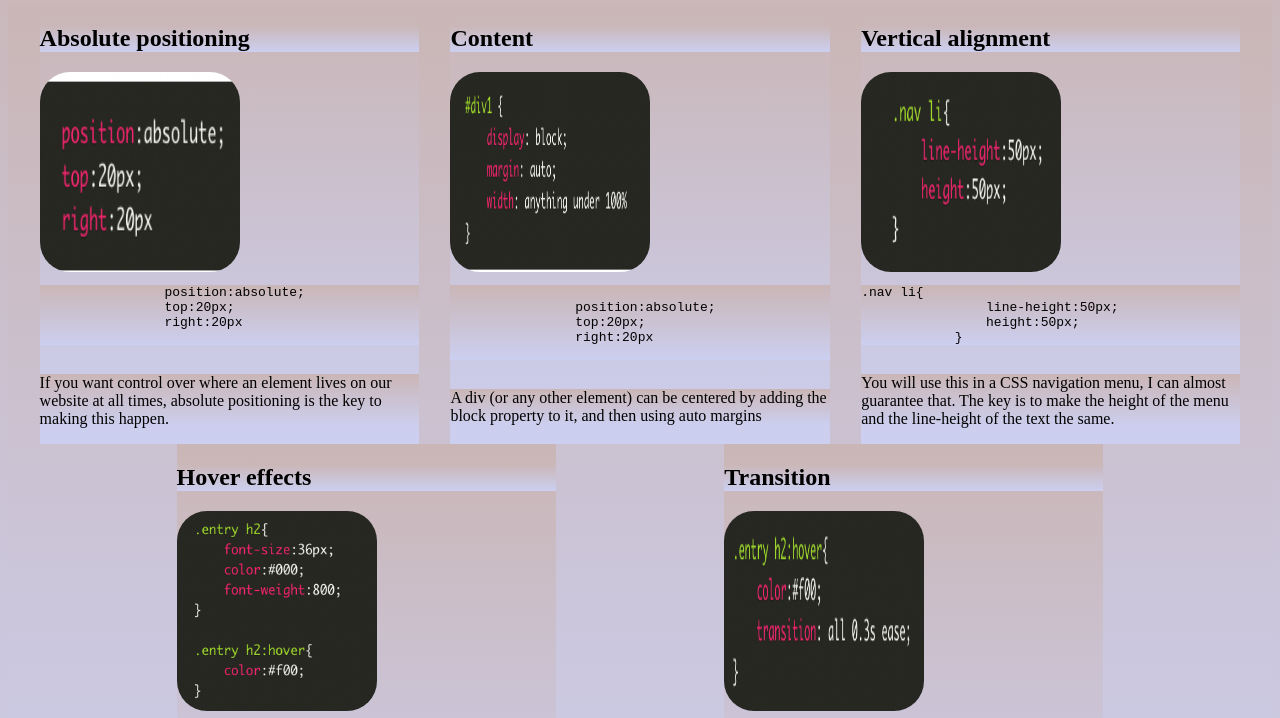
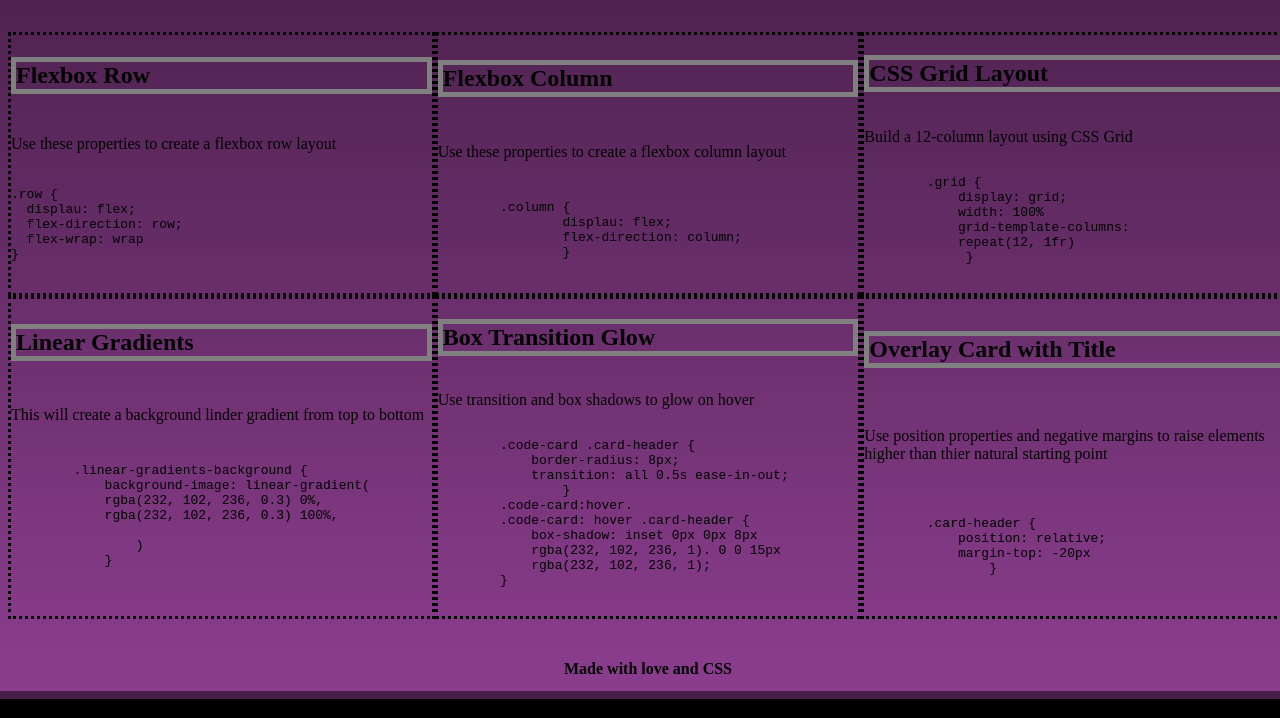
Before and after one commit to imanmansour86/css-cheatsheet, a plain HTML site: page index.html in a window 1280 px wide. Shown: the part 109-827 px from the top of the page. Drawn offline with Linux system fonts and the light colour scheme.

Commit message:
fixing the design and layout

```diff
--- a/css/style.css
+++ b/css/style.css
@@ -1,29 +1,35 @@
-*{
-    background: linear-gradient(#cab6b6, #cccff0);
+html {
+  height: 100%;
+  width: 100%;
+  color: black;
 }
 
-img {
-    width: 200px;
-    height: 200px;
-    border-radius: 30px;
+body {
+  background-image: linear-gradient(
+    rgba(232, 102, 236, 0.3) 0%,
+    rgba(232, 102, 236, 0.6) 100%
+  );
+
+  background-color: black;
+  height: 100%;
+  width: 100%;
+  display: flex;
+  flex-direction: column;
+  justify-content: space-between;
 }
-
-main{
-    display: flex;
-    flex-wrap: wrap;
-    flex-direction: row;
-    justify-content: space-evenly;
-
+/* Display a grid with 12 columns */
+main {
+  display: grid;
+  grid-template-columns: repeat(3, 1fr);
 }
 
 section {
   display: flex;
-    flex-wrap: wrap;
   flex-direction: column;
-    flex: 0 0 30%;
+  justify-content: space-around;
 }
 
-footer{
+footer {
   text-align: center;
 }
 
@@ -31,15 +37,26 @@ header {
   text-align: center;
 }
 
-@media screen and (min-width: 992px) {
-    main {
-      flex-direction: row;
+pre {
+  text-align: left;
+  user-select: all;
 }
 
+h2 {
+  border: 5px solid gray;
+}
 
+section {
+  border-style: dotted;
+}
+@media screen and (min-width: 768px) and (max-width: 992px) {
+  main {
+    grid-template-columns: repeat(2, 1fr);
+  }
+}
 
 @media screen and (max-width: 768px) {
-            section,
   main {
-              flex-direction: column;
+    grid-template-columns: repeat(1, 1fr);
   }
+}
--- a/index.html
+++ b/index.html
@@ -1,81 +1,111 @@
 <!DOCTYPE html>
 <html lang="en">
   <head>
-    <meta charset="UTF-8">
-    <meta http-equiv="X-UA-Compatible" content="IE=edge">
-    <meta name="viewport" content="width=device-width, initial-scale=1.0">
-    <link rel="stylesheet" href="./css/style.css">
+    <meta charset="UTF-8" />
+    <meta http-equiv="X-UA-Compatible" content="IE=edge" />
+    <meta name="viewport" content="width=device-width, initial-scale=1.0" />
+    <link rel="stylesheet" href="./css/style.css" />
     <title>Document</title>
-
+  </head>
+  <body>
     <header>
       <h1>CSS CheatSheet</h1>
-        <p>Cascading Style Sheets is a style sheet language used for describing the presentation of a document written in a markup language such as HTML.</p>
+      <p>
+        Cascading Style Sheets is a style sheet language used for describing the
+        presentation of a document written in a markup language such as HTML.
+      </p>
     </header>
 
     <main>
       <section>
-            <h2>Absolute positioning</h2>
-            <img src="./assets/Absolute positioning.png" alt="Absolute positioning">
+        <h2>Flexbox Row</h2>
+        <p>Use these properties to create a flexbox row layout</p>
         <pre>
-                position:absolute;
-                top:20px;
-                right:20px
-            </pre>
-            <p>If you want control over where an element lives on our website at all times, absolute positioning is the key to making this happen.</p>
+.row {
+  displau: flex;
+  flex-direction: row;
+  flex-wrap: wrap
+}
+            </pre
+        >
       </section>
 
       <section>
-            <h2>Content</h2>
-            <img src="./assets/content.png" alt="content">
+        <h2>Flexbox Column</h2>
+        <p>Use these properties to create a flexbox column layout</p>
         <pre>
-                position:absolute;
-                top:20px;
-                right:20px
-            </pre>
-            <p>A div (or any other element) can be centered by adding the block property to it, and then using auto margins</p>
+        .column {
+                displau: flex;
+                flex-direction: column;
+                }
+            </pre
+        >
       </section>
 
       <section>
-            <h2>Vertical alignment</h2>
-            <img src="./assets/vertical alignment.png" alt="vertical alignment">
-            <pre>.nav li{
-                line-height:50px;
-                height:50px;
-            }</pre>
-            <p>You will use this in a CSS navigation menu, I can almost guarantee that. The key is to make the height of the menu and the line-height of the text the same.</p>
+        <h2>CSS Grid Layout</h2>
+        <p>Build a 12-column layout using CSS Grid</p>
+        <pre>
+        .grid {
+            display: grid;
+            width: 100%
+            grid-template-columns:
+            repeat(12, 1fr)
+             }
+          </pre
+        >
       </section>
 
       <section>
-        <h2>Hover effects</h2>
-        <img src="./assets/hover.png">
-        <pre>.entry h2{
-            font-size:36px;
-            color:#000;
-            font-weight:800;
+        <h2>Linear Gradients</h2>
+        <p>This will create a background linder gradient from top to bottom</p>
+        <pre>
+        .linear-gradients-background {
+            background-image: linear-gradient(
+            rgba(232, 102, 236, 0.3) 0%,
+            rgba(232, 102, 236, 0.3) 100%,
+
+                )
             }
 
-        .entry h2:hover{
-            color:#f00;
-        }</pre>
-        <p>This is used for buttons, text links, bock sections of your site, icons, and more.</p>
+        </pre>
       </section>
 
       <section>
-            <h2>Transition</h2>
-            <img src="assets/transition.png">
-            <pre>.entry h2:hover{
-                color:#f00;
-                transition: all 0.3s ease;
-            }</pre>
-            <p>For hover effects, like with menus or on images in your website, you don’t want colors snapping too quickly to the end result. </p>
+        <h2>Box Transition Glow</h2>
+        <p>Use transition and box shadows to glow on hover</p>
+        <pre>
+        .code-card .card-header {
+            border-radius: 8px;
+            transition: all 0.5s ease-in-out;
+                }
+        .code-card:hover.
+        .code-card: hover .card-header {
+            box-shadow: inset 0px 0px 8px
+            rgba(232, 102, 236, 1). 0 0 15px
+            rgba(232, 102, 236, 1);
+        }
+    </pre
+        >
       </section>
 
+      <section>
+        <h2>Overlay Card with Title</h2>
+        <p>
+          Use position properties and negative margins to raise elements higher
+          than thier natural starting point
+        </p>
+        <pre>
+        .card-header {
+            position: relative;
+            margin-top: -20px
+                }
+                </pre
+        >
+      </section>
     </main>
     <footer>
-        <h4>Made by Iman-Ella-Rotimi</h4>
+      <h4>Made with love and CSS</h4>
     </footer>
-</head>
-<body>
-
   </body>
 </html>
```
Lines whose indentation alone changed are shown as unchanged.
